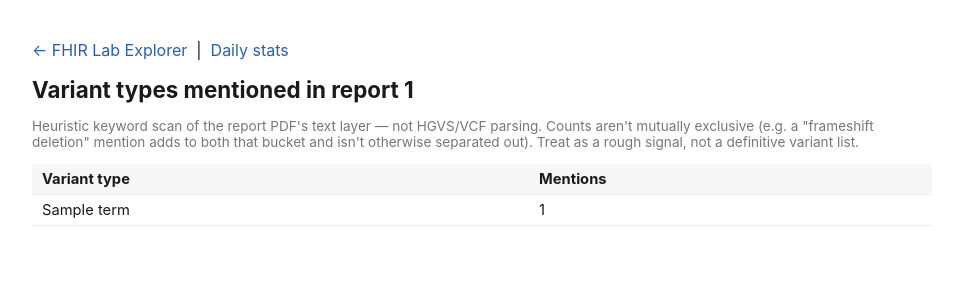
After one commit to nw-gmsa/julius, a Flask app: template templates/variants.html in a window 1280 px wide. The commit adds this page. Shown: the top 300 px of the page, without its empty margins (158-1121 px from the left). Run offline with Flask 3, Linux system fonts and the light colour scheme; the template is opened without the code that fills it: most values are stand-ins (such as "Sample title", 1, 10 or a date in 2020).

Commit message:
Demo claude app

```diff
--- a/app.py
+++ b/app.py
@@ -177,6 +177,36 @@ def stats():
     )
 
 
+@app.route("/report/<report_id>/variants")
+def report_variants(report_id):
+    index = int(request.args.get("index", 0))
+    try:
+        report = client.get_report(report_id)
+    except Exception as e:
+        return f"Could not load report: {e}", 502
+
+    attachment = client.get_presented_form(report, index)
+    if attachment is None:
+        abort(404, description="This report has no attached document at that index.")
+
+    try:
+        data, content_type = client.fetch_attachment_bytes(attachment)
+    except Exception as e:
+        return f"Could not fetch attachment: {e}", 502
+    if data is None:
+        abort(404, description="Attachment had neither inline data nor a URL.")
+    if content_type and "pdf" not in content_type.lower():
+        return (f"This attachment is '{content_type}', not a PDF — "
+                f"variant extraction only works on PDF report documents."), 415
+
+    try:
+        variant_counts = client.extract_variant_types(data)
+    except Exception as e:
+        return f"Could not extract text from PDF: {e}", 500
+
+    return render_template("variants.html", report_id=report_id, variant_counts=variant_counts)
+
+
 @app.route("/report/<report_id>/pdf")
 def report_pdf(report_id):
     index = int(request.args.get("index", 0))
--- a/fhir_client.py
+++ b/fhir_client.py
@@ -168,10 +168,15 @@ class FhirClient:
     def fetch_attachment_bytes(self, attachment):
         """
         Resolve a FHIR Attachment (as used in DiagnosticReport.presentedForm)
-        to raw bytes + content type. Attachments are either inlined as base64
-        in `.data`, or point elsewhere via `.url` (a Binary resource on this
-        server, or an external document URL) that needs a follow-up fetch
-        with the same credentials.
+        to raw bytes + content type.
+
+        Attachments here are either inlined as base64 in `.data`, or point
+        via `.url` at a **FHIR Binary resource** (e.g. "Binary/abc123") —
+        not a plain static file. We request it as FHIR JSON
+        (`Accept: application/fhir+json`), which reliably returns a Binary
+        resource — a JSON object with `contentType` and base64-encoded
+        `data` — and decode that. If a server ignores the Accept header and
+        returns raw bytes instead, we fall back to using those directly.
         """
         if attachment.get("data"):
             content_type = attachment.get("contentType", "application/octet-stream")
@@ -181,14 +186,76 @@ class FhirClient:
         if not url:
             return None, None
         full_url = url if url.startswith("http") else f"{self.base_url}/{url.lstrip('/')}"
+
         resp = requests.get(
             full_url,
-            headers={"Accept": attachment.get("contentType", "application/pdf")},
+            headers={"Accept": "application/fhir+json"},
             auth=self._auth(), verify=self.verify_ssl, timeout=30,
         )
         resp.raise_for_status()
-        content_type = resp.headers.get("Content-Type", attachment.get("contentType", "application/octet-stream"))
+
+        ctype_header = resp.headers.get("Content-Type", "")
+        if "json" in ctype_header or "fhir" in ctype_header:
+            binary_resource = resp.json()
+            data_b64 = binary_resource.get("data")
+            if not data_b64:
+                return None, None
+            content_type = binary_resource.get("contentType") or attachment.get("contentType", "application/octet-stream")
+            return base64.b64decode(data_b64), content_type
+
+        # Server ignored the Accept header and returned raw bytes directly.
+        content_type = ctype_header or attachment.get("contentType", "application/octet-stream")
         return resp.content, content_type
+
+    # ---- Variant extraction from PDF reports ---------------------------
+
+    #: Heuristic keyword list for spotting variant-type mentions in report
+    #: text. This is a plain-text keyword scan, not HGVS/VCF parsing — it
+    #: will miss anything phrased unusually and can't confirm a match is
+    #: describing an actually-reported variant vs. incidental text (e.g. a
+    #: methods section). Treat results as a rough signal, not ground truth.
+    VARIANT_TYPE_TERMS = [
+        "frameshift deletion", "frameshift insertion", "frameshift duplication", "frameshift variant",
+        "in-frame deletion", "in-frame insertion", "in-frame duplication",
+        "splice donor variant", "splice acceptor variant", "splice site variant", "splice region variant",
+        "missense variant", "nonsense variant", "synonymous variant",
+        "stop gained", "stop lost", "start lost",
+        "copy number gain", "copy number loss", "copy number variant",
+        "structural variant", "single nucleotide variant",
+        "deletion", "duplication", "insertion", "substitution",
+        "translocation", "inversion", "indel", "snv", "cnv",
+    ]
+
+    @classmethod
+    def extract_variant_types(cls, pdf_bytes):
+        """
+        Extract text from a PDF (via pdfplumber) and count mentions of known
+        variant-type terms. Returns {term: count}, sorted by count desc,
+        omitting terms with zero matches. More specific terms (e.g.
+        "frameshift deletion") are matched independently of their generic
+        substrings ("deletion"), so one phrase can add to more than one
+        bucket — intentional for a rough-signal tool, but means counts
+        aren't mutually exclusive.
+        """
+        import pdfplumber
+        import io
+        import re
+
+        text_parts = []
+        with pdfplumber.open(io.BytesIO(pdf_bytes)) as pdf:
+            for page in pdf.pages:
+                page_text = page.extract_text()
+                if page_text:
+                    text_parts.append(page_text)
+        text = "\n".join(text_parts).lower()
+
+        counts = {}
+        for term in cls.VARIANT_TYPE_TERMS:
+            pattern = r"\b" + re.escape(term) + r"s?\b"
+            n = len(re.findall(pattern, text))
+            if n:
+                counts[term] = n
+        return dict(sorted(counts.items(), key=lambda kv: (-kv[1], kv[0])))
 
     # ---- Stats: system-wide date-range queries -------------------------
 
--- /dev/null
+++ b/requirements.txt
@@ -0,0 +1,3 @@
+flask==3.0.3
+requests==2.32.3
+pdfplumber==0.11.4
--- a/templates/patient.html
+++ b/templates/patient.html
@@ -52,7 +52,10 @@
             {% for pf in r.presentedForm %}
               <a href="/report/{{ r.id }}/pdf?index={{ loop.index0 }}" target="_blank">
                 📄 {{ pf.title or "View report document" }}{% if pf.contentType %} ({{ pf.contentType }}){% endif %}
-              </a>{% if not loop.last %} &nbsp;|&nbsp; {% endif %}
+              </a>
+              &nbsp;|&nbsp;
+              <a href="/report/{{ r.id }}/variants?index={{ loop.index0 }}">🧬 Extract variant types</a>
+              {% if not loop.last %} &nbsp;|&nbsp; {% endif %}
             {% endfor %}
           </p>
         {% endif %}
--- /dev/null
+++ b/templates/variants.html
@@ -0,0 +1,21 @@
+{% extends "base.html" %}
+{% block content %}
+  <h1>Variant types mentioned in report {{ report_id }}</h1>
+  <p class="muted">
+    Heuristic keyword scan of the report PDF's text layer — not HGVS/VCF
+    parsing. Counts aren't mutually exclusive (e.g. a "frameshift deletion"
+    mention adds to both that bucket and isn't otherwise separated out).
+    Treat as a rough signal, not a definitive variant list.
+  </p>
+
+  {% if variant_counts %}
+    <table>
+      <tr><th>Variant type</th><th>Mentions</th></tr>
+      {% for term, count in variant_counts.items() %}
+        <tr><td>{{ term }}</td><td>{{ count }}</td></tr>
+      {% endfor %}
+    </table>
+  {% else %}
+    <p class="muted">No known variant-type terms found in this document's text layer. If the PDF is scanned/image-only, it has no extractable text — this method won't find anything.</p>
+  {% endif %}
+{% endblock %}
```
Also changed, not shown: README.md.
